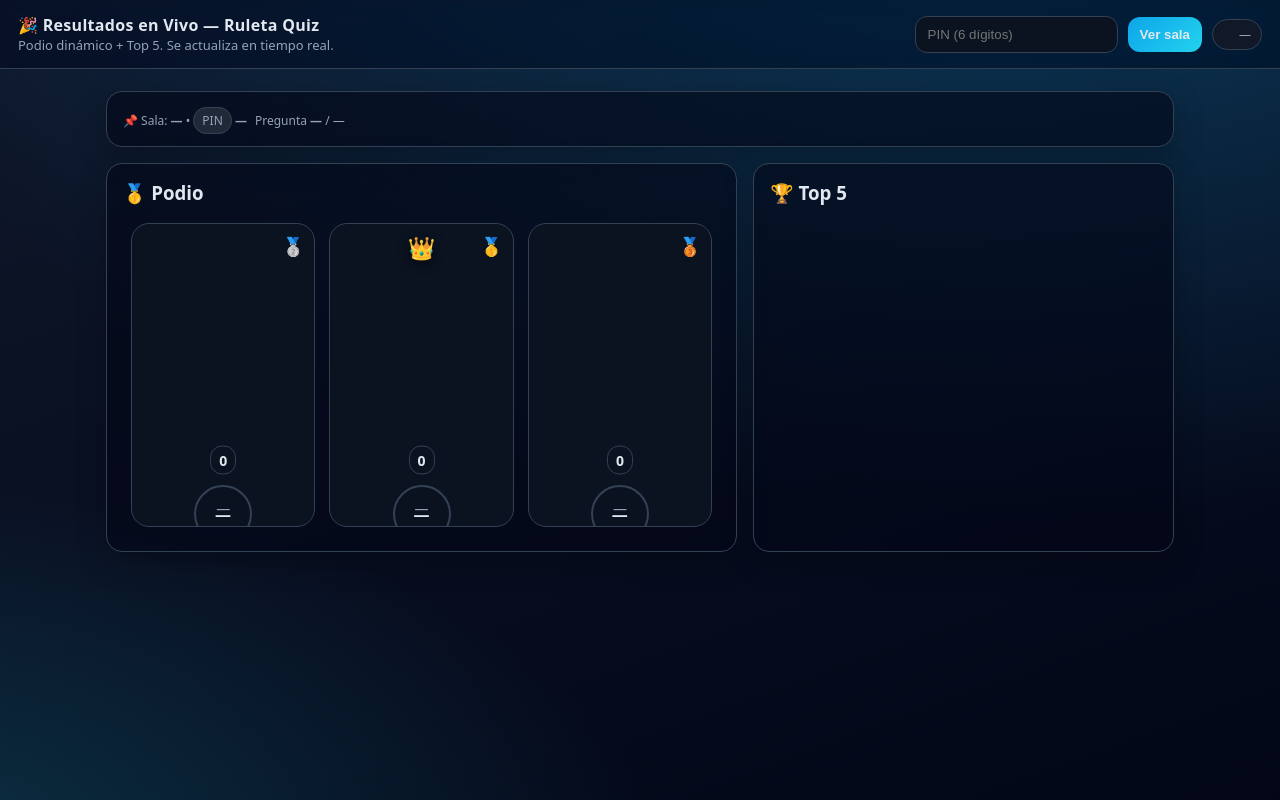
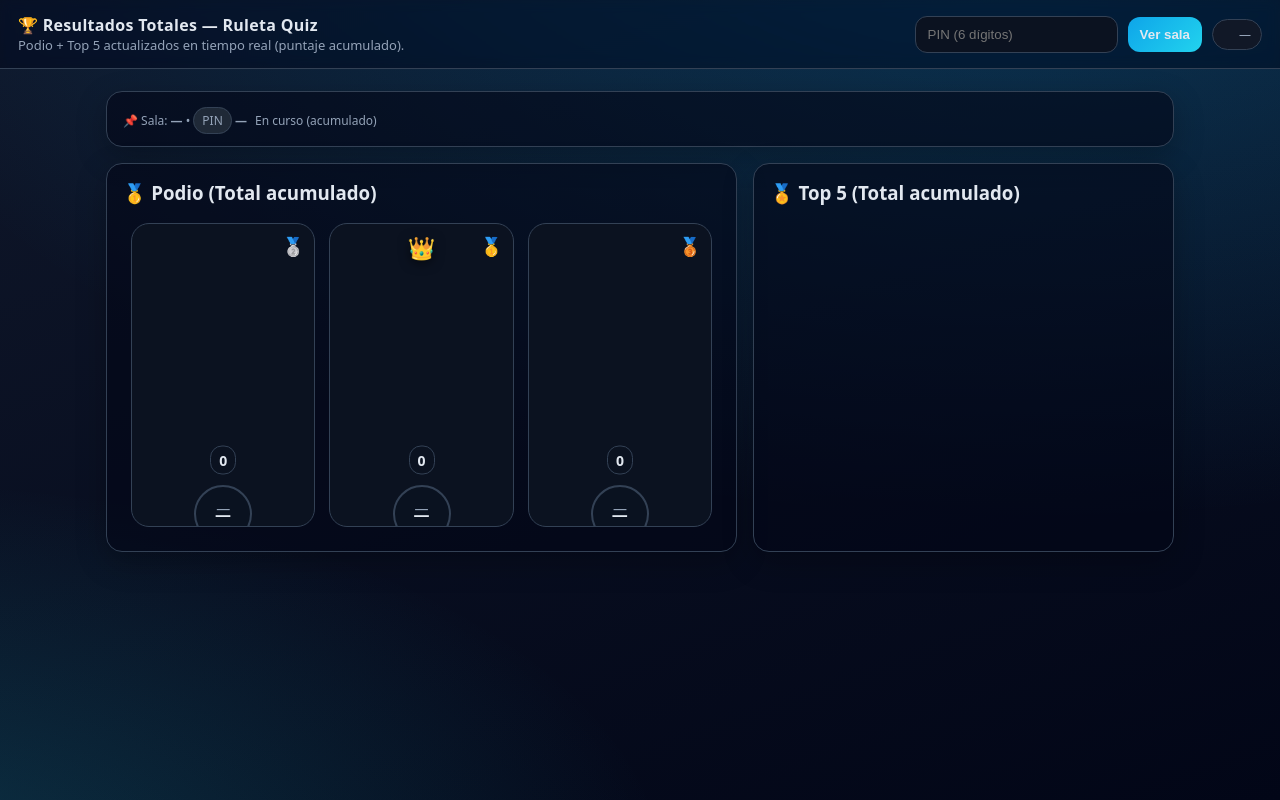
Before and after one commit to dylanvelezv2002/quizz, a plain HTML site: page results.html in a window 1280 px wide. Drawn offline with Linux system fonts and the light colour scheme.

Commit message:
Update results.html

```diff
--- a/results.html
+++ b/results.html
@@ -3,7 +3,7 @@
 <head>
   <meta charset="UTF-8"/>
   <meta name="viewport" content="width=device-width,initial-scale=1"/>
-  <title>Ruleta Quiz — Resultados en Vivo</title>
+  <title>Ruleta Quiz — Resultados (Total del Juego)</title>
   <meta name="theme-color" content="#0ea5e9"/>
   <style>
     :root{
@@ -50,9 +50,7 @@
       background:linear-gradient(135deg,var(--brand),var(--brand2)); height:0%;
       transition:height .8s cubic-bezier(.2,.8,.2,1);
     }
-    .crown{
-      position:absolute; top:8px; font-size:22px; filter: drop-shadow(0 2px 6px rgba(0,0,0,.6));
-    }
+    .crown{position:absolute; top:8px; font-size:22px; filter: drop-shadow(0 2px 6px rgba(0,0,0,.6));}
     .medal{position:absolute; top:10px; right:10px; font-size:18px}
     .m1{color:var(--gold)} .m2{color:var(--silver)} .m3{color:var(--bronze)}
     .avatar{
@@ -71,7 +69,7 @@
       transition:bottom .8s cubic-bezier(.2,.8,.2,1);
     }
 
-    /* Top5 Lista */
+    /* Top 5 Lista */
     .list{display:grid; gap:8px}
     .row{
       display:grid; grid-template-columns: 32px 1fr 120px; gap:10px; align-items:center;
@@ -86,9 +84,7 @@
     .progress{height:100%; width:0%; background:linear-gradient(90deg,var(--brand),var(--brand2)); transition:width .8s ease}
     .score{font-variant-numeric: tabular-nums; font-weight:900; text-align:right}
 
-    .status{
-      display:inline-flex; align-items:center; gap:8px; font-size:12px; color:var(--muted)
-    }
+    .status{display:inline-flex; align-items:center; gap:8px; font-size:12px; color:var(--muted)}
     .stateDot{width:8px; height:8px; border-radius:50%}
     .state-lobby{background:var(--brand)}
     .state-asking{background:var(--warn)}
@@ -102,13 +98,11 @@
     button{cursor:pointer; border:none; background:linear-gradient(135deg,var(--brand),var(--brand2)); font-weight:800}
     button:active{transform:scale(.98)}
 
-    /* Animaciones sutiles */
     .bump{animation: bump .4s ease}
     @keyframes bump{0%{transform:scale(1)}50%{transform:scale(1.04)}100%{transform:scale(1)}}
     .rise{animation: rise .8s ease}
     @keyframes rise{from{transform:translateY(8px); opacity:.6}to{transform:translateY(0);opacity:1}}
 
-    /* Canvas confeti al fondo */
     #confetti{position:fixed; inset:0; pointer-events:none; z-index:0}
   </style>
 </head>
@@ -117,8 +111,8 @@
 
   <header>
     <div>
-      <div class="title">🎉 Resultados en Vivo — Ruleta Quiz</div>
-      <div class="subtitle">Podio dinámico + Top 5. Se actualiza en tiempo real.</div>
+      <div class="title">🏆 Resultados Totales — Ruleta Quiz</div>
+      <div class="subtitle">Podio + Top 5 actualizados en tiempo real (puntaje acumulado).</div>
     </div>
     <div class="controls">
       <input id="pin" placeholder="PIN (6 dígitos)" inputmode="numeric" maxlength="6"/>
@@ -134,16 +128,16 @@
     <section class="card">
       <div class="status" style="justify-content:space-between">
         <div>📌 Sala: <strong id="roomName">—</strong> • <span class="badge">PIN</span> <strong id="pinShow">—</strong></div>
-        <div>Pregunta <strong id="qIndex">—</strong> / <span id="qTotal">—</span></div>
+        <!-- Quitamos el contador de “Pregunta X / Y” -->
+        <div id="phaseText">En curso (acumulado)</div>
       </div>
     </section>
 
     <section class="layout">
       <!-- Podio -->
       <section class="card">
-        <h3 style="margin:0 0 10px 0">🥇 Podio</h3>
+        <h3 style="margin:0 0 10px 0">🥇 Podio (Total acumulado)</h3>
         <div class="podium">
-          <!-- 2do -->
           <div class="stage" id="stage2" style="--h: 0px">
             <div class="bar" id="bar2"></div>
             <div class="avatar" id="av2">—</div>
@@ -151,7 +145,6 @@
             <div class="medal m2">🥈</div>
             <div class="label" id="lb2">—</div>
           </div>
-          <!-- 1ro -->
           <div class="stage" id="stage1" style="--h: 0px">
             <div class="bar" id="bar1"></div>
             <div class="crown">👑</div>
@@ -160,7 +153,6 @@
             <div class="medal m1">🥇</div>
             <div class="label" id="lb1">—</div>
           </div>
-          <!-- 3ro -->
           <div class="stage" id="stage3" style="--h: 0px">
             <div class="bar" id="bar3"></div>
             <div class="avatar" id="av3">—</div>
@@ -171,20 +163,19 @@
         </div>
       </section>
 
-      <!-- Top 5 lista con barras -->
+      <!-- Top 5 -->
       <section class="card">
-        <h3 style="margin:0 0 10px 0">🏆 Top 5</h3>
+        <h3 style="margin:0 0 10px 0">🏅 Top 5 (Total acumulado)</h3>
         <div class="list" id="list"></div>
       </section>
     </section>
   </main>
 
-  <!-- Firebase + lógica -->
   <script type="module">
     import { initializeApp } from "https://www.gstatic.com/firebasejs/12.2.1/firebase-app.js";
     import { getDatabase, ref, onValue, get } from "https://www.gstatic.com/firebasejs/12.2.1/firebase-database.js";
 
-    // === CONFIG FIREBASE ===
+    // === CONFIG ===
     const firebaseConfig = {
       apiKey: "AIzaSyDDWj49V7myELlBoHQ9dgVKxz163FJyjEc",
       authDomain: "ruleta-quiz.firebaseapp.com",
@@ -202,13 +193,11 @@
     const watchBtn  = document.getElementById('watchBtn');
     const roomNameEl = document.getElementById('roomName');
     const pinShow   = document.getElementById('pinShow');
-    const qIndexEl  = document.getElementById('qIndex');
-    const qTotalEl  = document.getElementById('qTotal');
     const listEl    = document.getElementById('list');
     const stateText = document.getElementById('stateText');
     const stateDot  = document.getElementById('stateDot');
+    const phaseText = document.getElementById('phaseText');
 
-    // Podio refs
     const bars = {1:document.getElementById('bar1'),2:document.getElementById('bar2'),3:document.getElementById('bar3')};
     const stages = {1:document.getElementById('stage1'),2:document.getElementById('stage2'),3:document.getElementById('stage3')};
     const avatars = {1:document.getElementById('av1'),2:document.getElementById('av2'),3:document.getElementById('av3')};
@@ -217,12 +206,12 @@
 
     // === ESTADO ===
     let roomId = null;
-    let prevOrder = [];      // orden previo por uid para detectar cambios de posición
-    let prevScores = {};     // puntajes previos para tween
+    let prevOrder = [];
+    let prevScores = {};
     const params = new URLSearchParams(location.search);
     if (params.get('pin')) pinInput.value = params.get('pin');
 
-    // === CONFETTI simple ===
+    // Confeti simple
     const cf = document.getElementById('confetti');
     const ctx = cf.getContext('2d');
     let confettiPieces = [];
@@ -231,11 +220,8 @@
     function launchConfetti(n=120){
       for(let i=0;i<n;i++){
         confettiPieces.push({
-          x: Math.random()*cf.width,
-          y: -10,
-          s: 2+Math.random()*4,
-          a: Math.random()*Math.PI*2,
-          v: 1+Math.random()*3,
+          x: Math.random()*cf.width, y: -10, s: 2+Math.random()*4,
+          a: Math.random()*Math.PI*2, v: 1+Math.random()*3,
           c: `hsl(${Math.random()*360},90%,60%)`
         });
       }
@@ -243,19 +229,16 @@
     function tickConfetti(){
       ctx.clearRect(0,0,cf.width,cf.height);
       confettiPieces.forEach(p=>{
-        p.y += p.v;
-        p.x += Math.sin(p.a+=0.05);
-        ctx.fillStyle = p.c;
-        ctx.fillRect(p.x,p.y,p.s,p.s);
+        p.y += p.v; p.x += Math.sin(p.a+=0.05);
+        ctx.fillStyle = p.c; ctx.fillRect(p.x,p.y,p.s,p.s);
       });
       confettiPieces = confettiPieces.filter(p=>p.y < cf.height+10);
       requestAnimationFrame(tickConfetti);
     }
     tickConfetti();
 
-    // === UTIL ===
+    const fmt = (n)=> (n||0).toLocaleString('es-EC');
     const sleep = (ms)=>new Promise(r=>setTimeout(r,ms));
-    const fmt = (n)=> (n||0).toLocaleString('es-EC');
 
     function setStateBadge(state){
       stateDot.className = 'stateDot';
@@ -266,6 +249,10 @@
       stateText.textContent = ({
         lobby:'En sala', asking:'Pregunta en curso', reveal:'Mostrando respuesta', ended:'Finalizado'
       }[state] || '—');
+
+      // Texto del panel superior (si hay final, deja claro que son resultados finales)
+      if (state === 'ended') phaseText.textContent = 'Resultados finales (total acumulado)';
+      else phaseText.textContent = 'En curso (total acumulado)';
     }
 
     function initials(name='?'){
@@ -285,37 +272,35 @@
     }
 
     function renderTop(playersArr){
-      // Ordenar por score
+      // Ordenar por TOTAL acumulado
       const sorted = [...playersArr].sort((a,b)=>(b.score||0)-(a.score||0));
       const top5 = sorted.slice(0,5);
       const top3 = sorted.slice(0,3);
 
-      // Detectar cambios de orden para confeti
+      // Confeti si cambian posiciones
       const newOrder = top5.map(p=>p.uid);
       const changedOrder = prevOrder.length && newOrder.some((u, i)=>u !== prevOrder[i]);
       if (changedOrder) launchConfetti(80);
       prevOrder = newOrder;
 
-      // Calcular altura relativa para podio
+      // Altura relativa del podio con base en TOTAL acumulado
       const maxScore = Math.max(1, top3[0]?.score || 1);
       top3.forEach((p,ix)=>{
-        const pos = ix===0 ? 1 : (ix===1 ? 2 : 3); // 1=oro,2=plata,3=bronce
-        const pct = Math.max(5, Math.round((p.score||0)/maxScore*100)); // mínimo 5% visual
+        const pos = ix===0 ? 1 : (ix===1 ? 2 : 3);
+        const pct = Math.max(5, Math.round((p.score||0)/maxScore*100));
         bars[pos].style.height = pct + '%';
         stages[pos].style.setProperty('--h', `calc(${pct}% - 6px)`);
         avatars[pos].textContent = initials(p.name);
         labels[pos].textContent = p.name || '—';
 
-        // Puntaje con tween
         const prev = prevScores[p.uid] ?? 0;
         tweenNumber(tags[pos], prev, p.score||0, 700);
         prevScores[p.uid] = p.score||0;
 
-        // Pequeño bump al actualizar
         stages[pos].classList.remove('bump'); void stages[pos].offsetWidth; stages[pos].classList.add('bump');
       });
 
-      // Rellenar si faltan jugadores para podio
+      // limpiar si faltan
       for (const pos of [1,2,3]){
         if (!top3[pos-1]){
           bars[pos].style.height = '0%';
@@ -326,7 +311,7 @@
         }
       }
 
-      // Lista Top 5
+      // Lista Top 5 (TOTAL)
       listEl.innerHTML = '';
       const maxTopScore = Math.max(1, top5[0]?.score || 1);
       top5.forEach((p,i)=>{
@@ -372,7 +357,7 @@
       roomId = pin;
       pinShow.textContent = pin;
 
-      // snapshot inicial (nombre y total preguntas)
+      // Carga inicial
       const first = await get(ref(db, 'rooms/'+roomId));
       if (!first.exists()){ alert('Sala no encontrada.'); return; }
 
@@ -381,15 +366,12 @@
 
         roomNameEl.textContent = data.name || '—';
         setStateBadge(data.state);
-        const qi = data.questionIndex || 0;
-        qIndexEl.textContent = String(qi+1);
-        qTotalEl.textContent = String((data.questions?.length)||'—');
 
-        // jugadores
+        // TOMAMOS TOTAL ACUMULADO directamente de players/*/score
         const arr = Object.entries(data.players || {}).map(([uid,p])=>({uid, ...p}));
         renderTop(arr);
 
-        // Celebración al finalizar
+        // Celebración si finaliza
         if (data.state === 'ended') launchConfetti(160);
       });
     }
@@ -398,8 +380,9 @@
     watchBtn.addEventListener('click', watchRoom);
     pinInput.addEventListener('keydown', (e)=>{ if (e.key==='Enter') watchRoom(); });
 
-    // Autocargar por ?pin
-    if (pinInput.value) watchRoom();
+    // ?pin=XXXXXX
+    const params = new URLSearchParams(location.search);
+    if (params.get('pin')) { pinInput.value = params.get('pin'); watchRoom(); }
   </script>
 </body>
 </html>
```
